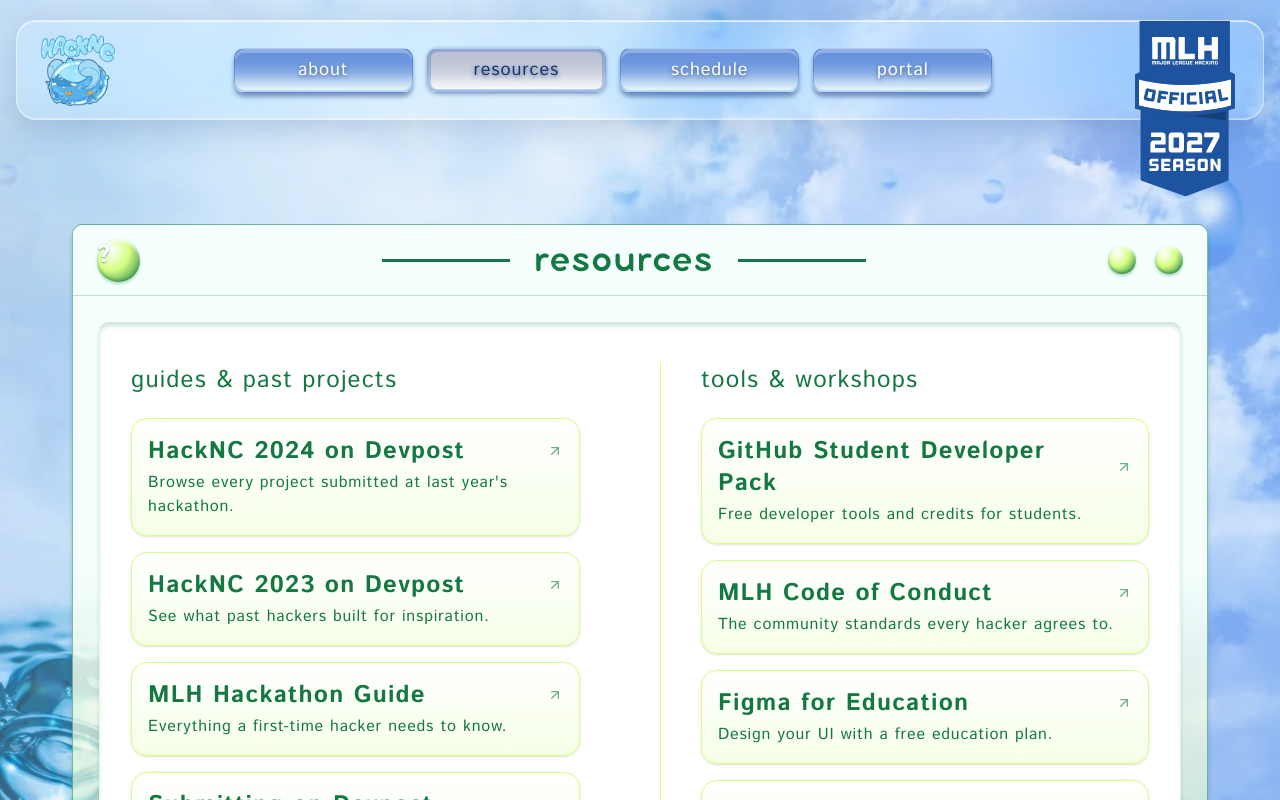
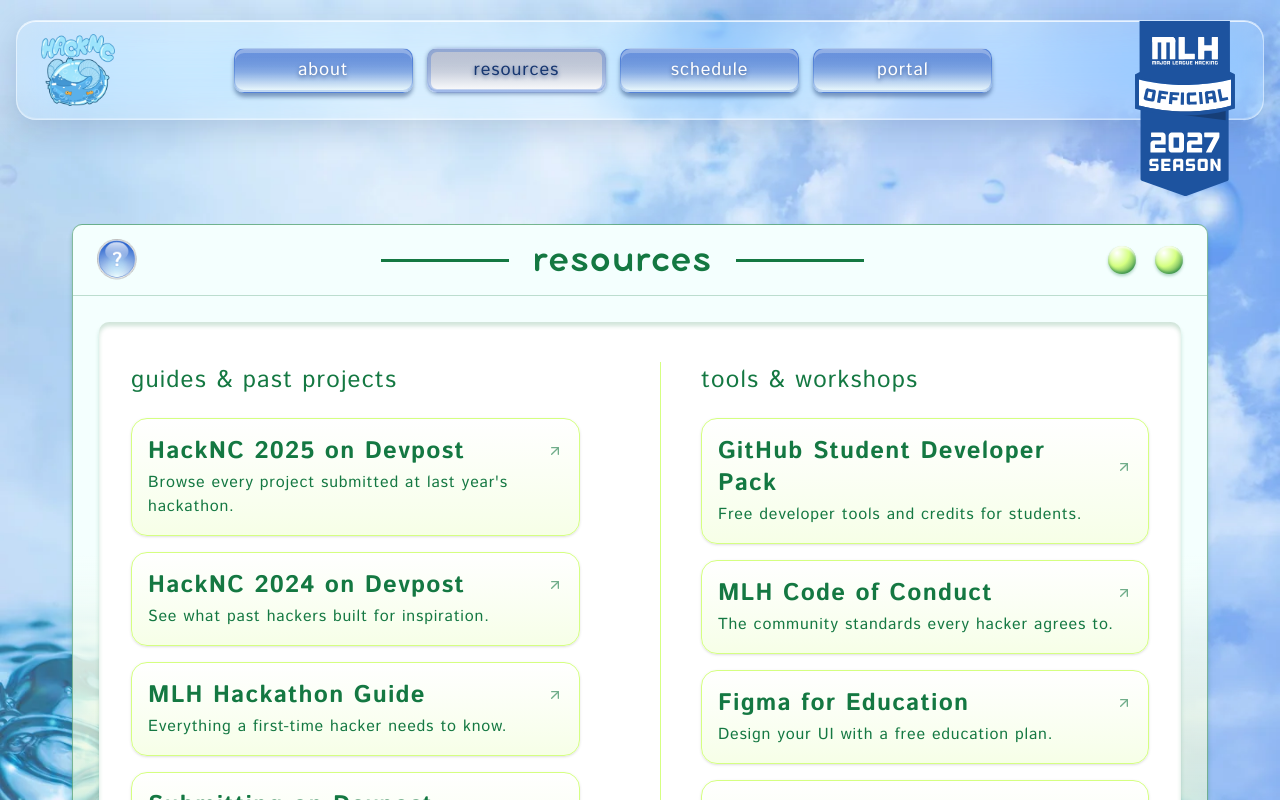
Before and after one commit to HackNC/fall2026, a Next.js app: page /resources in a window 1280 px wide. Shown: the top 800 px of the page. Built offline with nearby package versions, Linux system fonts and the light colour scheme.

Commit message:
fix: updated resource page bugs

```diff
--- a/components/FaqPlaylist.tsx
+++ b/components/FaqPlaylist.tsx
@@ -1,9 +1,8 @@
 "use client";
 
-import Image from "next/image";
-import { useEffect, useRef, useState, type KeyboardEvent } from "react";
+import { useState, type KeyboardEvent } from "react";
+import HelpPopover from "@/components/HelpPopover";
 import { faqs } from "@/data/faqs";
-import questionMark from "@/app/figma/question mark button.png";
 
 /*
  * Track lengths are authored as "m:ss" because that is what the mockup shows
@@ -54,8 +53,6 @@
   );
   const [trackIndex, setTrackIndex] = useState(0);
   const isPlaying = openIndices.has(trackIndex);
-  const [showHelp, setShowHelp] = useState(false);
-  const helpRef = useRef<HTMLDivElement>(null);
 
   function toggleTrack(index: number, force?: boolean) {
     setOpenIndices((current) => {
@@ -69,30 +66,6 @@
       return next;
     });
   }
-  /*
-   * Escape and click-outside both dismiss the help popover.
-   *
-   * It stays open until dismissed rather than timing out like the nav's portal
-   * notice, because it contains a mailto link — a message that disappears on
-   * its own is one you cannot click.
-   */
-  useEffect(() => {
-    if (!showHelp) return;
-
-    function handleKey(event: globalThis.KeyboardEvent) {
-      if (event.key === "Escape") setShowHelp(false);
-    }
-    function handlePointer(event: PointerEvent) {
-      if (!helpRef.current?.contains(event.target as Node)) setShowHelp(false);
-    }
-
-    document.addEventListener("keydown", handleKey);
-    document.addEventListener("pointerdown", handlePointer);
-    return () => {
-      document.removeEventListener("keydown", handleKey);
-      document.removeEventListener("pointerdown", handlePointer);
-    };
-  }, [showHelp]);
 
   // Each row is an independent toggle. The playhead follows the row that was
   // clicked so the transport controls stay anchored to what you last touched.
@@ -142,45 +115,7 @@
           green register. */}
       <div className="overflow-hidden rounded-inset border-[3px] border-forest/25 bg-linear-to-b from-[#F4FFFE] from-0% via-[#EDFAF0] via-55% to-[#D6EFDB] to-100% px-3 pt-3 pb-4 shadow-[0_4px_10px_rgba(20,120,66,0.28)] sm:px-5 sm:pt-4 sm:pb-6">
         <div className="flex items-center gap-3 pb-3 sm:gap-4">
-          <div ref={helpRef} className="relative shrink-0">
-            {/*
-              The orb is artwork from the Figma rather than a styled glyph, so
-              the button is a bare hit target around it — no background, border
-              or shadow of its own to fight the asset's own gloss.
-            */}
-            <button
-              type="button"
-              aria-expanded={showHelp}
-              aria-label="Still have questions?"
-              onClick={() => setShowHelp((open) => !open)}
-              className="block cursor-pointer rounded-full transition duration-150 hover:brightness-110 active:translate-y-px focus-visible:outline-2 focus-visible:outline-offset-2 focus-visible:outline-forest"
-            >
-              <Image src={questionMark} alt="" className="h-7 w-auto sm:h-8" />
-            </button>
-
-            {showHelp ? (
-              <div
-                role="status"
-                className="absolute top-full left-0 z-30 mt-3 w-[min(20rem,calc(100vw-3rem))] motion-safe:animate-track-open"
-              >
-                <span
-                  aria-hidden="true"
-                  className="absolute -top-1.5 left-2.5 h-3 w-3 rotate-45 border-t border-l border-white/70 bg-[linear-gradient(145deg,rgba(255,255,255,0.9),rgba(214,239,219,0.75))] backdrop-blur-xl"
-                />
-                <p className="rounded-inset border border-white/70 bg-[linear-gradient(150deg,rgba(255,255,255,0.92)_0%,rgba(214,239,219,0.8)_100%)] px-4 py-3.5 font-body text-sm leading-6 tracking-body text-ink shadow-[0_10px_26px_rgba(20,120,66,0.3),inset_0_1px_0_rgba(255,255,255,0.95)] backdrop-blur-2xl">
-                  Still have questions? Can&rsquo;t find what you&rsquo;re
-                  looking for? Reach out to us at{" "}
-                  <a
-                    href="mailto:hello@hacknc.com"
-                    className="font-bold text-forest underline underline-offset-2 hover:text-forest/80 focus-visible:outline-2 focus-visible:outline-offset-2 focus-visible:outline-forest"
-                  >
-                    hello@hacknc.com
-                  </a>{" "}
-                  and we&rsquo;ll be happy to help!
-                </p>
-              </div>
-            ) : null}
-          </div>
+          <HelpPopover question="Still have questions?" />
 
           <span aria-hidden="true" className="h-[3px] flex-1 bg-forest/70" />
           <h2
--- /dev/null
+++ b/components/HelpPopover.tsx
@@ -0,0 +1,99 @@
+"use client";
+
+import Image from "next/image";
+import { useEffect, useRef, useState } from "react";
+import questionMark from "@/app/figma/question mark button.png";
+
+type HelpPopoverProps = {
+  /**
+   * The opening line, e.g. "Still have questions?". It is also the button's
+   * accessible name, and the rest of the message is the same everywhere.
+   */
+  question: string;
+  /** Extra classes for the orb image — the callers differ only in size. */
+  orbClassName?: string;
+};
+
+/*
+ * The "?" orb in a green window's title bar and the glass bubble it opens.
+ *
+ * Shared by the FAQ player and the resources window, which ask the same thing
+ * in slightly different words. The orb is artwork from the Figma rather than
+ * a styled glyph — a text "?" sits high in a circle because the glyph's weight
+ * is above the em-box centre — so the button is a bare hit target around it,
+ * with no background, border or shadow of its own to fight the asset's gloss.
+ */
+export default function HelpPopover({
+  question,
+  orbClassName = "h-7 sm:h-8",
+}: HelpPopoverProps) {
+  const [isOpen, setIsOpen] = useState(false);
+  const rootRef = useRef<HTMLDivElement>(null);
+
+  /*
+   * Escape and click-outside both dismiss the popover.
+   *
+   * It stays open until dismissed rather than timing out like the nav's portal
+   * notice, because it contains a mailto link — a message that disappears on
+   * its own is one you cannot click.
+   */
+  useEffect(() => {
+    if (!isOpen) return;
+
+    function handleKey(event: KeyboardEvent) {
+      if (event.key === "Escape") setIsOpen(false);
+    }
+    function handlePointer(event: PointerEvent) {
+      if (!rootRef.current?.contains(event.target as Node)) setIsOpen(false);
+    }
+
+    document.addEventListener("keydown", handleKey);
+    document.addEventListener("pointerdown", handlePointer);
+    return () => {
+      document.removeEventListener("keydown", handleKey);
+      document.removeEventListener("pointerdown", handlePointer);
+    };
+  }, [isOpen]);
+
+  return (
+    <div ref={rootRef} className="relative shrink-0">
+      <button
+        type="button"
+        aria-expanded={isOpen}
+        aria-label={question}
+        onClick={() => setIsOpen((open) => !open)}
+        className="block cursor-pointer rounded-full transition duration-150 hover:brightness-110 active:translate-y-px focus-visible:outline-2 focus-visible:outline-offset-2 focus-visible:outline-forest"
+      >
+        <Image src={questionMark} alt="" className={`w-auto ${orbClassName}`} />
+      </button>
+
+      {isOpen ? (
+        <div
+          role="status"
+          className="absolute top-full left-0 z-30 mt-3 w-[min(20rem,calc(100vw-3rem))] motion-safe:animate-track-open"
+        >
+          <span
+            aria-hidden="true"
+            className="absolute -top-1.5 left-2.5 h-3 w-3 rotate-45 border-t border-l border-white/70 bg-[linear-gradient(145deg,rgba(255,255,255,0.9),rgba(214,239,219,0.75))] backdrop-blur-xl"
+          />
+          {/*
+            The lead-in is one string and the `{" "}` after the link is
+            explicit, both on purpose: the compiler trims the leading space of
+            a text node that wraps onto a second line, which glued "Can't" to
+            the question and "and" to the address when they were plain JSX.
+          */}
+          <p className="rounded-inset border border-white/70 bg-[linear-gradient(150deg,rgba(255,255,255,0.92)_0%,rgba(214,239,219,0.8)_100%)] px-4 py-3.5 font-body text-sm leading-6 tracking-body text-ink shadow-[0_10px_26px_rgba(20,120,66,0.3),inset_0_1px_0_rgba(255,255,255,0.95)] backdrop-blur-2xl">
+            {`${question} Can't find what you're looking for? Reach out to us at `}
+            <a
+              href="mailto:hello@hacknc.com"
+              className="font-bold text-forest underline underline-offset-2 hover:text-forest/80 focus-visible:outline-2 focus-visible:outline-offset-2 focus-visible:outline-forest"
+            >
+              hello@hacknc.com
+            </a>{" "}
+            and we&rsquo;ll be happy to help!
+          </p>
+        </div>
+      ) : null}
+    </div>
+  );
+}
--- a/components/ResourceList.tsx
+++ b/components/ResourceList.tsx
@@ -1,5 +1,6 @@
 import { ArrowUpRight } from "lucide-react";
 import { glossyOrb } from "@/components/glossyOrb";
+import HelpPopover from "@/components/HelpPopover";
 import WindowFrame from "@/components/WindowFrame";
 import { resourceCategories } from "@/data/resources";
 
@@ -13,17 +14,14 @@
           titleBar={
             <>
               {/*
-                Window chrome is pure decoration — the "?" and the circles do
-                nothing — so they are aria-hidden spans, never focusable.
+                Sized to the orb this replaced, so the title bar keeps its
+                height. It is the one piece of window chrome that does
+                something: the two circles on the right stay decorative.
               */}
-              <span
-                aria-hidden="true"
-                className={glossyOrb(
-                  "grid size-9 place-items-center font-body text-lg font-bold text-white [text-shadow:0_1px_2px_rgba(20,120,66,0.65)] sm:size-[43px] sm:text-2xl"
-                )}
-              >
-                ?
-              </span>
+              <HelpPopover
+                question="Want more resources?"
+                orbClassName="h-9 sm:h-[43px]"
+              />
               <div className="flex flex-1 items-center justify-center gap-3 sm:gap-6">
                 <span
                   aria-hidden="true"
--- a/data/resources.ts
+++ b/data/resources.ts
@@ -14,14 +14,14 @@
     title: "Guides & Past Projects",
     resources: [
       {
-        title: "HackNC 2024 on Devpost",
+        title: "HackNC 2025 on Devpost",
         description: "Browse every project submitted at last year's hackathon.",
-        href: "https://hacknc-2024.devpost.com",
+        href: "https://hacknc-2025.devpost.com",
       },
       {
-        title: "HackNC 2023 on Devpost",
+        title: "HackNC 2024 on Devpost",
         description: "See what past hackers built for inspiration.",
-        href: "https://hacknc-2023.devpost.com",
+        href: "https://hacknc-2024.devpost.com",
       },
       {
         title: "MLH Hackathon Guide",
```
